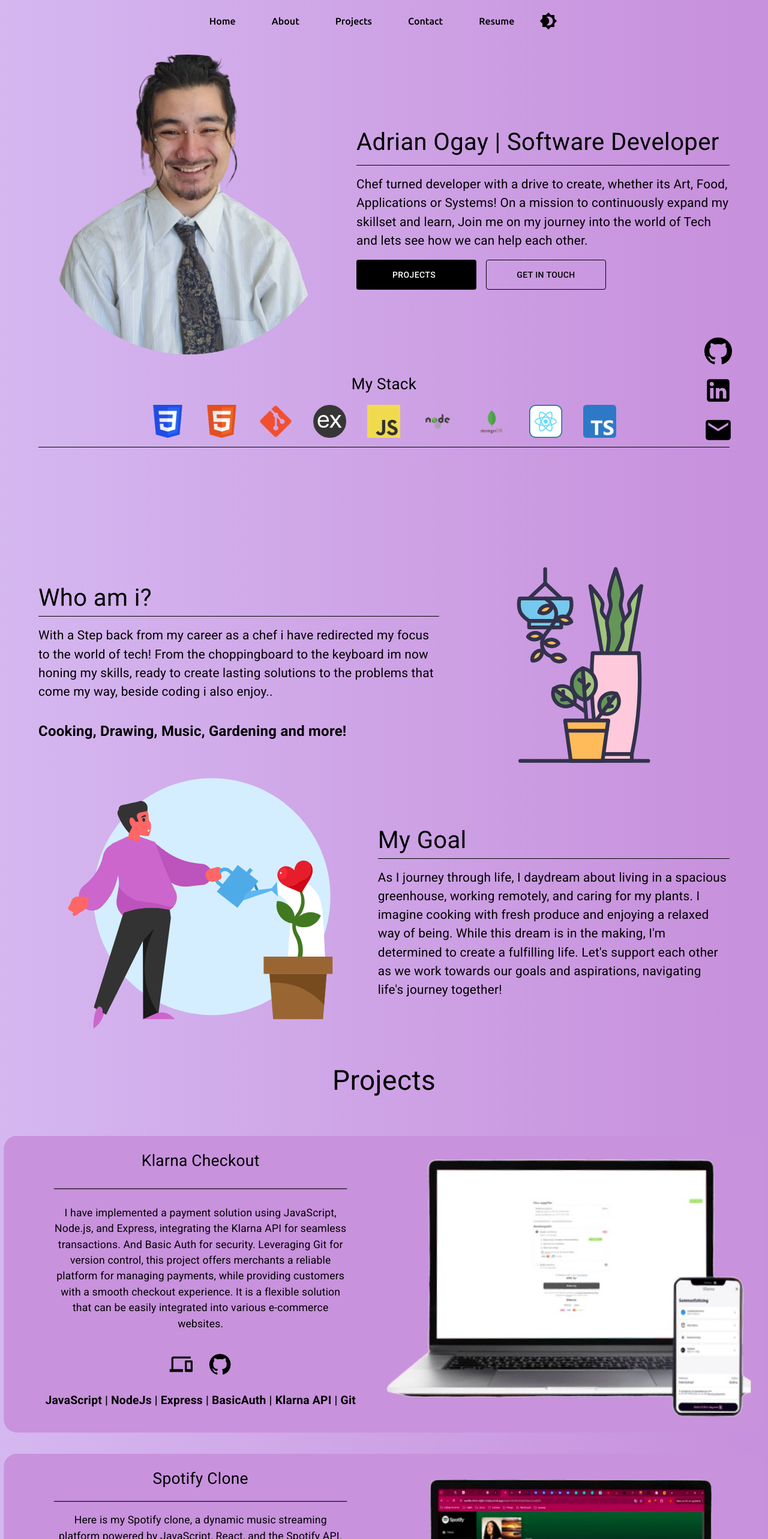
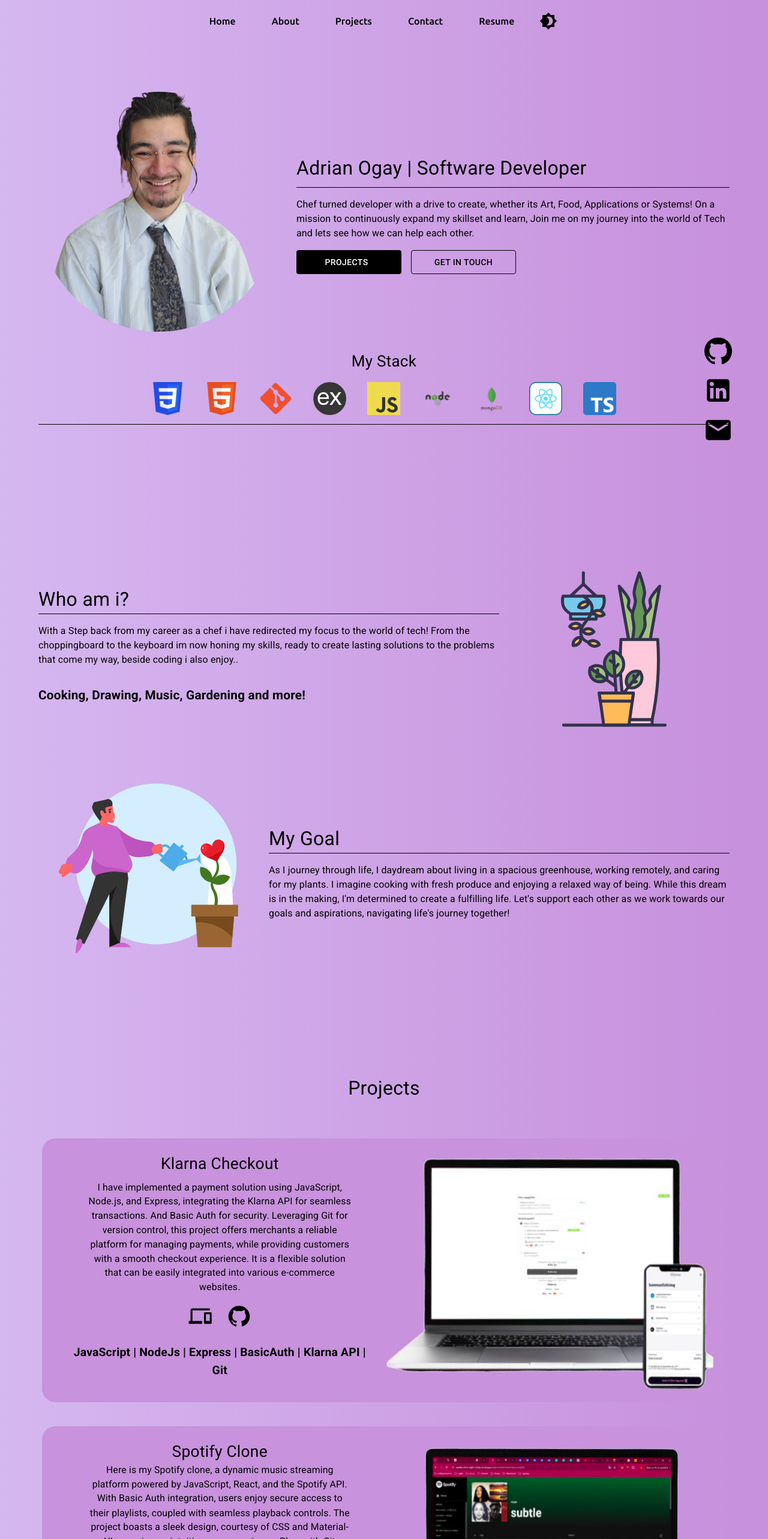
Before and after one commit to Junoxy/Portfolio, a React (Vite) app: page / in a window 1280 px wide. Shown: the top 2566 px of the page at 60% size. Built offline with nearby package versions, Linux system fonts and the light colour scheme.

Commit message:
fix sizing issue(i was zoomed out on development lmao)

```diff
--- a/src/components/ProjectCard.jsx
+++ b/src/components/ProjectCard.jsx
@@ -21,8 +21,8 @@ const ProjectCard = ({ theme, project, index }) => {
 			sx={{
 				display: 'flex',
 				flexDirection: { xs: 'column', md: 'row' },
-				width: '100%',
-				height: { xs: 'auto', md: '450px' },
+				width: '90%',
+				height: { xs: 'auto', md: '400px' },
 				bgcolor:theme.secondary,
 				borderRadius: '20px',
 				alignItems: 'center',
@@ -59,10 +59,10 @@ const ProjectCard = ({ theme, project, index }) => {
 					>
 						{project.name}
 					</Typography>
-					<Divider sx={{width:'100%', bgcolor:theme.text}}/>
+
 					<Typography
 
-						sx={{ textAlign: 'center', overflowY: 'auto', color: theme.text, fontSize: '1rem', paddingTop:{xs:'16px',md:'0px'} }}
+						sx={{ textAlign: 'center', overflowY: 'auto', color: theme.text, fontSize: '0.9rem', paddingTop:{xs:'16px',md:'0px'} }}
 					>
 						{project.text}
 					</Typography>
--- a/src/mockData.js
+++ b/src/mockData.js
@@ -23,7 +23,7 @@ export const projects = [
         name: 'Password Generator',
         text: 'I have crafted a powerful password generator application using JavaScript (ES6) and HTML. This user-friendly app offers a range of functionalities tailored to the users needs. Users can easily generate passwords according to their preferences, copy them to the clipboard for convenience, and evaluate the strength of the generated passwords. With a focus on simplicity and functionality, this app provides users with a reliable tool for creating secure passwords.',
         tech: 'JavaScript | ES6 | Html | Css | Git',
-        img: 'public/passgen.png',
+        img: '/passgen.png',
 
     },
     {
@@ -41,7 +41,7 @@ export const projects = [
         name: 'Automatic Irrigation',
         text: 'I am currently developing an auto-irrigation system using the MERN stack. This upcoming solution lets you control your gardens hydration for optimal plant growth. With detailed time series data and customizable settings, you will ensure your garden gets just the right amount of water. Plus, enjoy manual watering options and switch between sensor profiles for different areas of your garden. Stay tuned for updates on this convenient and efficient gardening tool!',
         tech: 'React | Git | IoT | Botany Api | NodeJs | Express | MongoDB',
-        img: 'public/autoirrigate.png',
+        img: '/autoirrigate.png',
 
     }
 ]
--- a/src/pages/AboutPage.jsx
+++ b/src/pages/AboutPage.jsx
@@ -31,32 +31,32 @@ const AboutPage = ({ theme }) => {
 					display: 'flex',
 					width: '100%',
 					flexDirection: { xs: 'column', md: 'row', alignItems: 'center' },
-					marginBottom:{xs:'0px', md:'-100px'}
+
 				}}
 			>
 				<Box
 					sx={{
 						display: 'flex',
 						flexDirection: 'column',
-						width: { xs: '100%', md: '60%' },
+						width: { xs: '100%', md: '100%' },
 						textAlign: { xs: 'center', md: 'left' },
 
 					}}
 				>
-					<Typography sx={{ fontSize: '2.5rem', color: theme.text }}>Who am i?</Typography>
+					<Typography sx={{ fontSize: '2rem', color: theme.text }}>Who am i?</Typography>
 					<Divider sx={{ bgcolor: theme.text }} />
-					<Typography sx={{ fontSize: '1.3rem', color: theme.text, my: '16px' }}>
+					<Typography sx={{ fontSize: '1rem', color: theme.text, my: '16px' }}>
 						With a Step back from my career as a chef i have redirected my focus to the world of tech! From
 						the choppingboard to the keyboard im now honing my skills, ready to create lasting solutions to
 						the problems that come my way, beside coding i also enjoy..
 					</Typography>
 					<Box sx={{ display: 'flex', gap: '30px', textAlign: 'center' }}>
-						<Typography sx={{ fontWeight: '600', fontSize: '1.5rem', color: theme.text, my: '16px' }}>
+						<Typography sx={{ fontWeight: '600', fontSize: '1.3rem', color: theme.text, my: '16px' }}>
 							Cooking, Drawing, Music, Gardening and more!
 						</Typography>
 					</Box>
 				</Box>
-				<Box sx={{}}>
+				<Box sx={{width:'50%', height:'auto'}}>
 					<Lottie animationData={animationPlants} />
 				</Box>
 			</Box>
@@ -68,20 +68,20 @@ const AboutPage = ({ theme }) => {
 					flexDirection: { xs: 'column', md: 'row', alignItems: 'center' }
 				}}
 			>
-				<Box sx={{}}>
+				<Box sx={{width:'50%', height:'auto'}}>
 					<Lottie animationData={animationWater} />
 				</Box>
 				<Box
 					sx={{
 						display: 'flex',
 						flexDirection: 'column',
-						width: { xs: '100%', md: '60%' },
+						width: { xs: '100%', md: '100%' },
 						textAlign: { xs: 'center', md: 'left' }
 					}}
 				>
-					<Typography sx={{ fontSize: '2.5rem', color: theme.text }}>My Goal</Typography>
+					<Typography sx={{ fontSize: '2rem', color: theme.text }}>My Goal</Typography>
 					<Divider sx={{ bgcolor: theme.text }} />
-					<Typography sx={{ fontSize: '1.3rem', color: theme.text, my: '16px' }}>
+					<Typography sx={{ fontSize: '1rem', color: theme.text, my: '16px' }}>
 						As I journey through life, I daydream about living in a spacious greenhouse, working remotely,
 						and caring for my plants. I imagine cooking with fresh produce and enjoying a relaxed way of
 						being. While this dream is in the making, I'm determined to create a fulfilling life. Let's
--- a/src/pages/HomePage.jsx
+++ b/src/pages/HomePage.jsx
@@ -23,9 +23,9 @@ const HomePage = ({ theme }) => {
 			id="home"
 			ref={homeRef}
 			sx={{
-				height: {xs:'100%', md:'calc(100vh + 67px)'},
+				height: { xs: '100%', md: 'calc(100vh + 90px)' },
 				width: '100%',
-                paddingTop:{xs:'70px', md:'0px'},
+				paddingTop: { xs: '70px', md: '0px' },
 				display: 'flex',
 				flexDirection: 'column',
 				justifyContent: 'center',
@@ -35,30 +35,33 @@ const HomePage = ({ theme }) => {
 				transition: 'opacity 1.5s'
 			}}
 		>
-			<Box sx={{
-
+			<Box
+				sx={{
 					width: '100%',
 					display: 'flex',
 					flexDirection: { xs: 'column', md: 'row' },
 					justifyContent: 'center',
 					alignItems: 'center',
-				gap: '30px',
-
-			}}>
-				<Box className='home-img'>
+					gap: '30px'
+				}}
+			>
+				<Box className="home-img">
 					<Avatar
 						variant="circle"
 						src="/images/swaglordNoBG.png"
-						sx={{ width: { xs: '333px', md: '500px' }, height: { xs: '333px', md: '500px' }}}
+						sx={{ width: { xs: '233px', md: '400px' }, height: { xs: '233px', md: '400px' } }}
 					></Avatar>
 				</Box>
 
 				<Box sx={{ width: '100%' }}>
-					<Typography className='home-text1' sx={{ fontSize: { xs: '2rem', md: '2.5rem' }, color: theme.text, my: '8px' }}>
+					<Typography
+						className="home-text1"
+						sx={{ fontSize: { xs: '1.5rem', md: '2rem' }, color: theme.text, my: '8px' }}
+					>
 						Adrian Ogay | Software Developer
 					</Typography>
-					<Divider className='home-divider' sx={{ bgcolor: theme.text }} />
-					<Typography className='home-text2' sx={{ fontSize: '1.3rem', my: '16px', color: theme.text }}>
+					<Divider className="home-divider" sx={{ bgcolor: theme.text }} />
+					<Typography className="home-text2" sx={{ fontSize: '1rem', my: '16px', color: theme.text }}>
 						Chef turned developer with a drive to create, whether its Art, Food, Applications or Systems! On
 						a mission to continuously expand my skillset and learn, Join me on my journey into the world of
 						Tech and lets see how we can help each other.
@@ -66,12 +69,12 @@ const HomePage = ({ theme }) => {
 
 					<Box sx={{ display: 'flex', gap: '16px' }}>
 						<Button
-                        className='home-button'
+							className="home-button"
 							onClick={() => scrollToSection('projects')}
 							sx={{
 								paddingLeft: '0px',
-								width: '200px',
-								height: '50px',
+								width: '175px',
+								height: '40px',
 								bgcolor: theme.text,
 								color: theme.text2,
 								'&:hover': { border: `2px solid ${theme.text}`, color: theme.text }
@@ -80,12 +83,12 @@ const HomePage = ({ theme }) => {
 							Projects
 						</Button>
 						<Button
-                            className='home-button2'
+							className="home-button2"
 							variant="outlined"
 							onClick={() => handleContactClick()}
 							sx={{
-								width: '200px',
-								height: '50px',
+								width: '175px',
+								height: '40px',
 								color: theme.text,
 								borderColor: theme.text,
 								'&:hover': { bgcolor: theme.accentO, borderColor: theme.text }
@@ -94,11 +97,18 @@ const HomePage = ({ theme }) => {
 							Get in touch
 						</Button>
 					</Box>
-
 				</Box>
-
 			</Box>
-            <Box sx={{ width: '100%', display: 'flex', flexDirection: 'column', alignItems: 'center', gap: '15px', py: {xs:'50px', md:'0px'} }}>
+			<Box
+				sx={{
+					width: '100%',
+					display: 'flex',
+					flexDirection: 'column',
+					alignItems: 'center',
+					gap: '15px',
+					py: { xs: '50px', md: '0px' }
+				}}
+			>
 				<Typography sx={{ fontSize: '26px', color: theme.text }}>My Stack</Typography>
 
 				<Box
--- a/src/pages/ProjectsPage.jsx
+++ b/src/pages/ProjectsPage.jsx
@@ -16,10 +16,10 @@ const ProjectsPage = ({ theme }) => {
 				alignItems: 'center'
 			}}
 		>
-			<Typography sx={{ fontSize: '46px', color: theme.text,
+			<Typography sx={{ fontSize: '2rem', color: theme.text,
 				paddingTop:'100px'}}>Projects</Typography>
 			{projects.map((project, index) => (
-            <Box key={index} className={'slide'}>
+            <Box key={index} className={'slide'} sx={{display:'flex', justifyContent:'center'}}>
               <ProjectCard theme={theme} project={project} index={index}/>
             </Box>
           ))}
```
Lines whose indentation alone changed are shown as unchanged.
